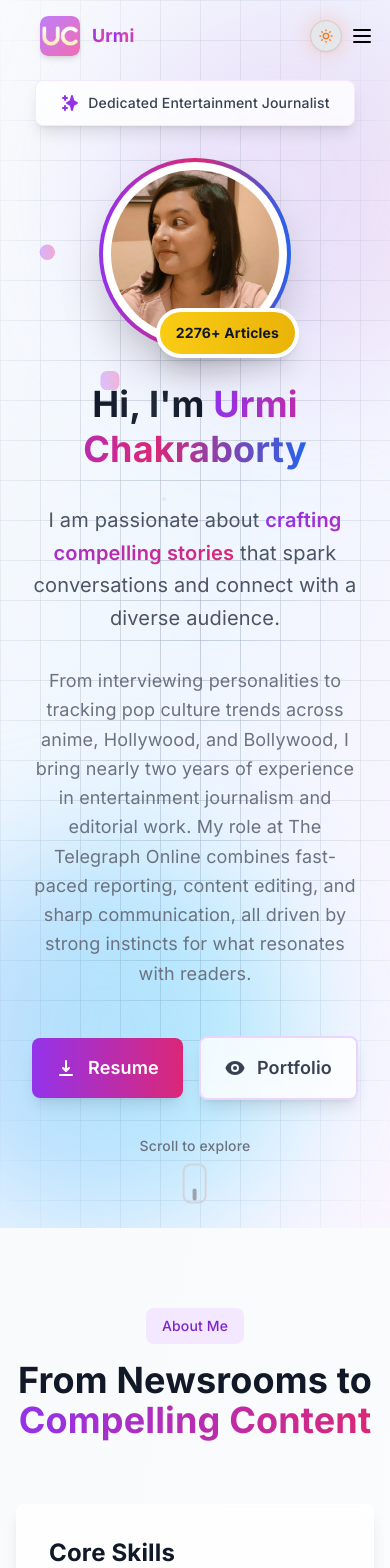
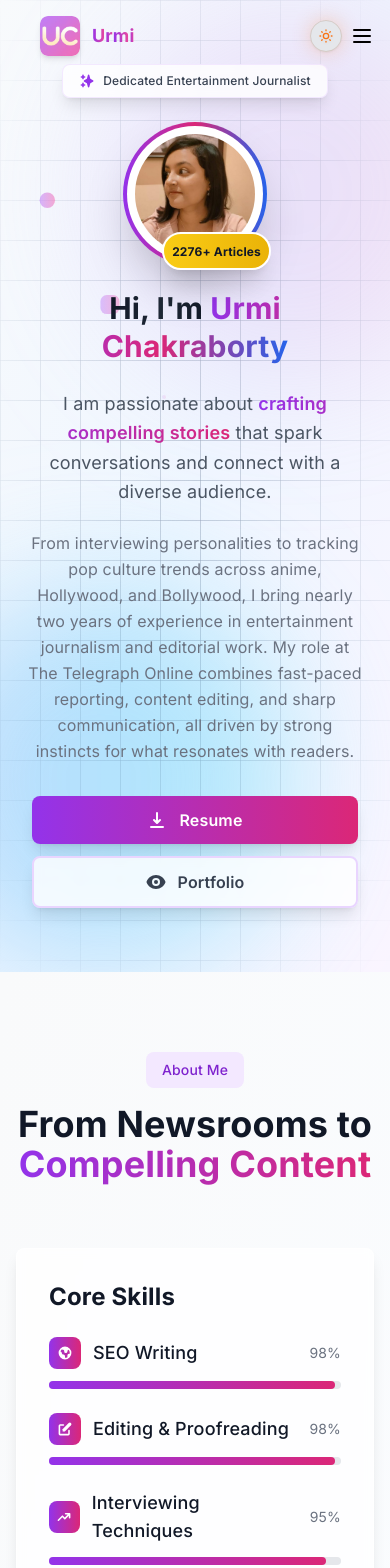
Before and after one commit to SiddhantaChandra/urmi-portfolio-website, a Next.js app: page / in a window 390 px wide. Shown: the top 1568 px of the page. Built offline with nearby package versions, Linux system fonts and the light colour scheme.

Commit message:
Fixed hero section and contact section layout in across various devices

```diff
--- a/components/Footer.js
+++ b/components/Footer.js
@@ -58,8 +58,8 @@ const Footer = () => {
   const services = [
     { name: 'Content Writing', href: '#work' },
     { name: 'Journalism', href: '#experience' },
-    { name: 'SEO Content', href: '#work' },
-    { name: 'Brand Storytelling', href: '#work' },
+    { name: 'SEO Writing', href: '#work' },
+    { name: 'Editing & Proofreading', href: '#work' },
     { name: 'Editorial Services', href: '#experience' }
   ];
 
--- a/sections/AceternityHero.js
+++ b/sections/AceternityHero.js
@@ -66,7 +66,7 @@ const AceternityHero = () => {
   return (
     <section
       id="home"
-      className="relative min-h-screen flex items-center justify-center overflow-hidden bg-gradient-to-br from-slate-50 via-blue-50 to-purple-50 dark:from-gray-900 dark:via-gray-800 dark:to-gray-900 font-sans transition-colors duration-500 pt-20 sm:pt-24 lg:pt-24 2xl:pt-8 xl:pb-32 2xl:pb-8 pb-32"
+      className="relative min-h-screen flex items-center justify-center overflow-hidden bg-gradient-to-br from-slate-50 via-blue-50 to-purple-50 dark:from-gray-900 dark:via-gray-800 dark:to-gray-900 font-sans transition-colors duration-500 pt-16 sm:pt-20 lg:pt-16 pb-16 sm:pb-20 lg:pb-16"
     >
       {/* Animated Grid Background */}
       <div className="absolute inset-0 bg-grid-slate-100/50 dark:bg-grid-slate-700/20 [mask-image:radial-gradient(ellipse_at_center,white,transparent)] pointer-events-none" />
@@ -108,22 +108,22 @@ const AceternityHero = () => {
       </div>
 
       {/* Content */}
-      <div className="relative z-10 max-w-7xl mx-auto px-4 sm:px-6 lg:px-8 text-center">
+      <div className="relative z-10 w-full max-w-6xl mx-auto px-4 sm:px-6 lg:px-8 text-center">
         <motion.div
           initial={{ opacity: 0, y: 20 }}
           animate={{ opacity: 1, y: 0 }}
           transition={{ duration: 0.8 }}
-          className="space-y-8"
+          className="space-y-6 sm:space-y-8"
         >
           {/* Badge */}
           <motion.div
             initial={{ opacity: 0, scale: 0.8 }}
             animate={{ opacity: 1, scale: 1 }}
             transition={{ delay: 0.2, duration: 0.6 }}
-            className="inline-flex items-center gap-2 px-6 py-3 rounded-lg bg-white/80 dark:bg-gray-800/80 backdrop-blur-sm border border-purple-200/50 dark:border-purple-500/30 shadow-lg"
+            className="inline-flex items-center gap-2 px-4 py-2 sm:px-6 sm:py-3 rounded-lg bg-white/80 dark:bg-gray-800/80 backdrop-blur-sm border border-purple-200/50 dark:border-purple-500/30 shadow-lg"
           >
-            <HiSparkles className="w-5 h-5 text-purple-600 dark:text-purple-400" />
-            <span className="text-sm font-medium text-gray-700 dark:text-gray-300 font-sans">
+            <HiSparkles className="w-4 h-4 sm:w-5 sm:h-5 text-purple-600 dark:text-purple-400" />
+            <span className="text-xs sm:text-sm font-medium text-gray-700 dark:text-gray-300 font-sans">
             Dedicated Entertainment Journalist
             </span>
           </motion.div>
@@ -137,7 +137,7 @@ const AceternityHero = () => {
           >
             <div className="relative">
               {/* Profile Image with Border */}
-              <div className="relative w-48 h-48 sm:w-56 sm:h-56 lg:w-52 lg:h-52 xl:w-56 xl:h-56 mx-auto">
+              <div className="relative w-36 h-36 sm:w-48 sm:h-48 lg:w-56 lg:h-56 mx-auto">
                 <div className="absolute inset-0 bg-gradient-to-r from-purple-600 via-pink-600 to-blue-600 dark:from-purple-400 dark:via-pink-400 dark:to-blue-400 rounded-full p-1 shadow-2xl">
                   <div className="w-full h-full bg-white dark:bg-gray-800 rounded-full p-2">
                     <Image
@@ -157,10 +157,10 @@ const AceternityHero = () => {
                 initial={{ opacity: 0, x: 20 }}
                 animate={{ opacity: 1, x: 0 }}
                 transition={{ delay: 0.5, duration: 0.6 }}
-                className="absolute -bottom-2 -right-2 sm:-bottom-4 sm:-right-4 lg:-bottom-3 lg:-right-6"
+                className="absolute -bottom-1 -right-1 sm:-bottom-2 sm:-right-2 lg:-bottom-3 lg:-right-4"
               >
-                <div className="bg-gradient-to-r from-yellow-400 to-yellow-500 dark:from-yellow-500 dark:to-yellow-600 px-4 py-2 sm:px-6 sm:py-3 lg:px-3 lg:py-1 rounded-full shadow-xl border-4 border-white dark:border-gray-800">
-                  <span className="text-sm sm:text-base lg:text-md font-bold text-gray-900 dark:text-gray-900 whitespace-nowrap">
+                <div className="bg-gradient-to-r from-yellow-400 to-yellow-500 dark:from-yellow-500 dark:to-yellow-600 px-2 py-1 sm:px-4 sm:py-2 lg:px-4 lg:py-2 rounded-full shadow-xl border-2 sm:border-4 border-white dark:border-gray-800">
+                  <span className="text-xs sm:text-sm lg:text-base font-bold text-gray-900 dark:text-gray-900 whitespace-nowrap">
                     {articleCount}+ Articles
                   </span>
                 </div>
@@ -173,7 +173,7 @@ const AceternityHero = () => {
             initial={{ opacity: 0, y: 20 }}
             animate={{ opacity: 1, y: 0 }}
             transition={{ delay: 0.4, duration: 0.8 }}
-            className="text-4xl sm:text-5xl lg:text-6xl xl:text-6xl font-bold leading-tight font-sans"
+            className="text-3xl sm:text-4xl lg:text-5xl xl:text-6xl font-bold leading-tight font-sans"
           >
             <span className="bg-gradient-to-r from-gray-900 via-gray-800 to-gray-900 dark:from-gray-100 dark:via-gray-200 dark:to-gray-100 bg-clip-text text-transparent">
               Hi, I'm{' '}
@@ -188,7 +188,7 @@ const AceternityHero = () => {
             initial={{ opacity: 0 }}
             animate={{ opacity: 1 }}
             transition={{ delay: 0.6, duration: 0.8 }}
-            className="text-xl sm:text-2xl lg:text-2xl text-gray-600 dark:text-gray-300 mx-auto max-w-5xl lg:max-w-4xl 2xl:max-w-6xl  leading-relaxed font-sans"
+            className="text-lg sm:text-xl lg:text-2xl text-gray-600 dark:text-gray-300 mx-auto max-w-4xl leading-relaxed font-sans px-2 sm:px-4"
           >
             I am passionate about{' '}
             <span className="font-semibold bg-gradient-to-r from-purple-600 to-pink-600 dark:from-purple-400 dark:to-pink-400 bg-clip-text text-transparent">
@@ -202,7 +202,7 @@ const AceternityHero = () => {
             initial={{ opacity: 0 }}
             animate={{ opacity: 1 }}
             transition={{ delay: 0.8, duration: 0.8 }}
-            className="text-lg text-gray-500 dark:text-gray-400 max-w-4xl lg:max-w-4xl 2xl:max-w-6xl mx-auto leading-relaxed font-sans px-4 sm:px-0"
+            className="text-base sm:text-lg text-gray-500 dark:text-gray-400 max-w-3xl mx-auto leading-relaxed font-sans px-2 sm:px-4"
           >
             From interviewing personalities to tracking pop culture trends across anime, Hollywood, and Bollywood, I bring nearly two years of experience in entertainment journalism and editorial work. My role at The Telegraph Online combines fast-paced reporting, content editing, and sharp communication, all driven by strong instincts for what resonates with readers.
           </motion.p>
@@ -212,7 +212,7 @@ const AceternityHero = () => {
             initial={{ opacity: 0, y: 20 }}
             animate={{ opacity: 1, y: 0 }}
             transition={{ delay: 1, duration: 0.8 }}
-            className="flex sm:flex-row gap-4 justify-center items-center pt-4"
+            className="flex flex-col sm:flex-row gap-3 sm:gap-4 justify-center items-center pt-2 sm:pt-4 px-4"
           >
             <motion.button
               whileHover={{ scale: 1.05, y: -2 }}
@@ -220,14 +220,14 @@ const AceternityHero = () => {
               transition={{ duration: 0.15 }}
               onClick={handleDownloadResume}
               className={cn(
-                "group relative inline-flex items-center gap-3 px-6 sm:px-8 py-4 rounded-lg text-lg font-semibold",
+                "group relative inline-flex items-center justify-center gap-3 px-6 sm:px-8 py-3 sm:py-4 rounded-lg text-base sm:text-lg font-semibold w-full sm:w-auto",
                 "bg-gradient-to-r from-purple-600 to-pink-600 dark:from-purple-500 dark:to-pink-500 text-white",
                 "shadow-lg hover:shadow-xl transition-all duration-150 font-sans",
                 "transform-gpu"
               )}
             >
-                                <HiDownload className="w-5 h-5 group-hover:animate-bounce transition-transform duration-150" />
-              <span className='hidden md:block'>Download</span> Resume
+              <HiDownload className="w-5 h-5 group-hover:animate-bounce transition-transform duration-150" />
+              <span className='hidden sm:inline'>Download</span> Resume
             </motion.button>
 
             <motion.button
@@ -236,42 +236,19 @@ const AceternityHero = () => {
               transition={{ duration: 0.15 }}
               onClick={handleViewCaseStudies}
               className={cn(
-                "group inline-flex items-center gap-3 px-6 sm:px-8 py-4 rounded-lg text-lg font-semibold",
+                "group inline-flex items-center justify-center gap-3 px-6 sm:px-8 py-3 sm:py-4 rounded-lg text-base sm:text-lg font-semibold w-full sm:w-auto",
                 "bg-white/80 dark:bg-gray-800/80 backdrop-blur-sm text-gray-700 dark:text-gray-300 border-2 border-purple-200 dark:border-purple-500/30",
                 "hover:bg-white dark:hover:bg-gray-700 hover:border-purple-300 dark:hover:border-purple-400 hover:text-purple-600 dark:hover:text-purple-400",
                 "shadow-lg hover:shadow-xl transition-all duration-150 font-sans",
                 "transform-gpu"
               )}
             >
-                                <HiEye className="w-5 h-5 group-hover:scale-110 transition-transform duration-150" />
-                                <span className='hidden md:block'>View</span> Portfolio
+              <HiEye className="w-5 h-5 group-hover:scale-110 transition-transform duration-150" />
+              <span className='hidden sm:inline'>View</span> Portfolio
             </motion.button>
           </motion.div>
         </motion.div>
       </div>
-
-      {/* Scroll Indicator */}
-      <motion.div
-        initial={{ opacity: 0 }}
-        animate={{ opacity: 1 }}
-        transition={{ delay: 2, duration: 0.8 }}
-        className="absolute bottom-8 left-1/2 transform -translate-x-1/2"
-      >
-        <motion.div
-          animate={{ y: [0, 8, 0] }}
-          transition={{ duration: 2, repeat: Infinity }}
-          className="flex flex-col items-center gap-2"
-        >
-          <span className="text-sm text-gray-500 font-medium font-sans">Scroll to explore</span>
-          <div className="w-6 h-10 border-2 border-gray-300 rounded-lg flex justify-center">
-            <motion.div
-              animate={{ y: [0, 16, 0] }}
-              transition={{ duration: 2, repeat: Infinity }}
-              className="w-1 h-3 bg-gray-400 rounded-sm mt-2"
-            />
-          </div>
-        </motion.div>
-      </motion.div>
 
       <style jsx>{`
         .bg-grid-slate-100\\/50 {
--- a/sections/ContactSection.js
+++ b/sections/ContactSection.js
@@ -211,19 +211,19 @@ const ContactSection = () => {
 
         </motion.div>
 
-        <div className="grid lg:grid-cols-3 gap-8">
+        <div className="grid lg:grid-cols-5 gap-6 lg:gap-8">
           {/* Contact Form */}
           <motion.div
             initial={{ opacity: 0, x: -50 }}
             whileInView={{ opacity: 1, x: 0 }}
             transition={{ duration: 0.8, delay: 0.2 }}
             viewport={{ once: true }}
-            className="lg:col-span-2"
+            className="lg:col-span-3"
           >
-            <div className="bg-white/80 dark:bg-gray-800/80 backdrop-blur-sm rounded-xl p-8 shadow-lg border border-white/50 dark:border-gray-700/50">
-              <h3 className="text-2xl font-bold text-gray-900 dark:text-gray-100 mb-6 font-sans">Send me a message</h3>
+            <div className="bg-white/80 dark:bg-gray-800/80 backdrop-blur-sm rounded-xl p-6 sm:p-8 shadow-lg border border-white/50 dark:border-gray-700/50 h-full">
+              <h3 className="text-xl sm:text-2xl font-bold text-gray-900 dark:text-gray-100 mb-6 font-sans">Send me a message</h3>
 
-              <form onSubmit={handleSubmit} className="space-y-6">
+              <form onSubmit={handleSubmit} className="space-y-5">
                 <div className="grid sm:grid-cols-2 gap-4">
                   <div>
                     <label htmlFor="name" className="block text-sm font-medium text-gray-700 dark:text-gray-300 mb-2 font-sans">
@@ -333,18 +333,17 @@ const ContactSection = () => {
             whileInView={{ opacity: 1, x: 0 }}
             transition={{ duration: 0.8, delay: 0.4 }}
             viewport={{ once: true }}
-            className="h-full"
+            className="lg:col-span-2"
           >
-            <div className="bg-white/80 dark:bg-gray-800/80 backdrop-blur-sm rounded-xl p-8 shadow-lg border border-white/50 dark:border-gray-700/50 h-full flex flex-col">
-              {/* Top Section */}
-              <div className="flex-1">
-                {/* Professional Links - Enhanced */}
-                <div className="mb-8">
+            <div className="bg-white/80 dark:bg-gray-800/80 backdrop-blur-sm rounded-xl p-6 sm:p-8 shadow-lg border border-white/50 dark:border-gray-700/50 h-full">
+              {/* Header */}
               <div className="text-center mb-6">
-                    <h3 className="text-2xl font-bold text-gray-900 dark:text-gray-100 mb-2 font-sans">Connect With Me</h3>
+                <h3 className="text-xl sm:text-2xl font-bold text-gray-900 dark:text-gray-100 mb-3 font-sans">Connect With Me</h3>
                 <div className="w-16 h-1 bg-gradient-to-r from-purple-600 to-pink-600 mx-auto rounded-full"></div>
               </div>
-                  <div className="space-y-4">
+
+              {/* Professional Links */}
+              <div className="space-y-3 mb-6">
                 {socialLinks.map((link, index) => (
                   <motion.a
                     key={link.name}
@@ -353,42 +352,38 @@ const ContactSection = () => {
                     rel="noopener noreferrer"
                     initial={{ opacity: 0, scale: 0.8 }}
                     whileInView={{ opacity: 1, scale: 1 }}
-                        transition={{ duration: 0.6, delay: index * 0.2 }}
+                    transition={{ duration: 0.6, delay: index * 0.1 }}
                     viewport={{ once: true }}
-                        whileHover={{ scale: 1.05, y: -3 }}
-                        className="relative flex items-center gap-4 p-4 bg-gradient-to-r from-purple-50 to-pink-50 dark:from-purple-900/20 dark:to-pink-900/20 rounded-xl hover:from-purple-100 hover:to-pink-100 dark:hover:from-purple-800/30 dark:hover:to-pink-800/30 transition-all duration-150 group border border-purple-200/50 dark:border-purple-700/50 overflow-hidden"
+                    whileHover={{ scale: 1.02, y: -2 }}
+                    className="relative flex items-center gap-3 p-3 bg-gradient-to-r from-purple-50 to-pink-50 dark:from-purple-900/20 dark:to-pink-900/20 rounded-lg hover:from-purple-100 hover:to-pink-100 dark:hover:from-purple-800/30 dark:hover:to-pink-800/30 transition-all duration-150 group border border-purple-200/50 dark:border-purple-700/50"
                   >
-                        {/* Animated background glow */}
-                        <div className="absolute inset-0 bg-gradient-to-r from-purple-600/5 to-pink-600/5 opacity-0 group-hover:opacity-100 transition-opacity duration-150"></div>
-
-                        <div className="relative w-12 h-12 bg-gradient-to-r from-purple-600 to-pink-600 dark:from-purple-500 dark:to-pink-500 rounded-xl flex items-center justify-center shadow-lg group-hover:shadow-xl transition-shadow duration-150">
-                          <HiExternalLink className="w-6 h-6 text-white group-hover:scale-110 transition-transform duration-150" />
+                    <div className="w-10 h-10 bg-gradient-to-r from-purple-600 to-pink-600 dark:from-purple-500 dark:to-pink-500 rounded-lg flex items-center justify-center shadow-md flex-shrink-0">
+                      <HiExternalLink className="w-5 h-5 text-white" />
                     </div>
-                        <div className="relative flex-1">
-                          <h4 className="font-bold text-gray-900 dark:text-gray-100 font-sans group-hover:text-purple-600 dark:group-hover:text-purple-400 transition-colors text-lg">
+                    <div className="flex-1 min-w-0">
+                      <h4 className="font-bold text-gray-900 dark:text-gray-100 font-sans group-hover:text-purple-600 dark:group-hover:text-purple-400 transition-colors text-base">
                         {link.name}
                       </h4>
-                          <p className="text-sm text-gray-600 dark:text-gray-400 font-sans group-hover:text-gray-700 dark:group-hover:text-gray-300 transition-colors">
+                      <p className="text-xs text-gray-600 dark:text-gray-400 font-sans truncate">
                         {link.description}
                       </p>
                     </div>
-
                   </motion.a>
                 ))}
               </div>
-                </div>
 
-                {/* Divider with decoration */}
-                <div className="relative my-8">
+              {/* Divider */}
+              <div className="relative my-6">
                 <div className="border-t border-gray-200 dark:border-gray-600"></div>
                 <div className="absolute left-1/2 top-0 transform -translate-x-1/2 -translate-y-1/2">
-                    <div className="w-8 h-8 bg-gradient-to-r from-purple-600 to-pink-600 rounded-full flex items-center justify-center">
-                      <HiMail className="w-4 h-4 text-white" />
+                  <div className="w-6 h-6 bg-gradient-to-r from-purple-600 to-pink-600 rounded-full flex items-center justify-center">
+                    <HiMail className="w-3 h-3 text-white" />
                   </div>
                 </div>
               </div>
 
-                <div className="space-y-2">
+              {/* Contact Info */}
+              <div className="space-y-3">
                 {contactInfo.map((info, index) => {
                   const IconComponent = info.icon;
                   return (
@@ -398,33 +393,28 @@ const ContactSection = () => {
                       whileInView={{ opacity: 1, x: 0 }}
                       transition={{ duration: 0.5, delay: index * 0.1 }}
                       viewport={{ once: true }}
-                        whileHover={{ scale: 1.02, x: 5 }}
-                        className="flex justify-center items-center gap-4 p-3 rounded-lg hover:bg-gray-50 dark:hover:bg-gray-700/30 transition-all duration-150"
+                      className="flex items-center gap-3 p-3 rounded-lg hover:bg-gray-50 dark:hover:bg-gray-700/30 transition-all duration-150"
                     >
-                        <div className="w-12 h-12 bg-gradient-to-r from-purple-600 to-pink-600 dark:from-purple-500 dark:to-pink-500 rounded-lg flex items-center justify-center flex-shrink-0 shadow-md">
-                          <IconComponent className="w-6 h-6 text-white" />
+                      <div className="w-10 h-10 bg-gradient-to-r from-purple-600 to-pink-600 dark:from-purple-500 dark:to-pink-500 rounded-lg flex items-center justify-center flex-shrink-0 shadow-md">
+                        <IconComponent className="w-5 h-5 text-white" />
                       </div>
-                        <div className="flex-1">
-                          <h4 className="text-lg font-semibold text-gray-900 dark:text-gray-100 mb-1 font-sans">{info.label}</h4>
+                      <div className="flex-1 min-w-0">
+                        <h4 className="font-semibold text-gray-900 dark:text-gray-100 font-sans text-sm">{info.label}</h4>
                         {info.href ? (
                           <a
                             href={info.href}
-                              className="text-purple-600 dark:text-purple-400 hover:text-purple-700 dark:hover:text-purple-300 font-medium font-sans transition-colors"
+                            className="text-purple-600 dark:text-purple-400 hover:text-purple-700 dark:hover:text-purple-300 font-medium font-sans transition-colors text-sm truncate block"
                           >
                             {info.value}
                           </a>
                         ) : (
-                            <p className="text-gray-600 dark:text-gray-300 font-medium font-sans">{info.value}</p>
+                          <p className="text-gray-600 dark:text-gray-300 font-medium font-sans text-sm">{info.value}</p>
                         )}
-                          <p className="text-sm text-gray-500 dark:text-gray-400 mt-1 font-sans">{info.description}</p>
                       </div>
                     </motion.div>
                   );
                 })}
               </div>
-              </div>
-
-
             </div>
           </motion.div>
         </div>
--- a/sections/ExperienceSection.js
+++ b/sections/ExperienceSection.js
@@ -67,7 +67,7 @@ const ExperienceSection = () => {
     {
       period: "Nov 2022 - Aug 2023",
       role: "Freelance reporter for The Telegraph Online and MyKolkata",
-      company: "The Telegraph Online & MyKolkata",
+      company: "ALLCAP Communications",
       location: "ALLCAP Communications - Kolkata",
       type: "Freelance",
       icon: HiLightBulb,
```
Lines whose indentation alone changed are shown as unchanged.
